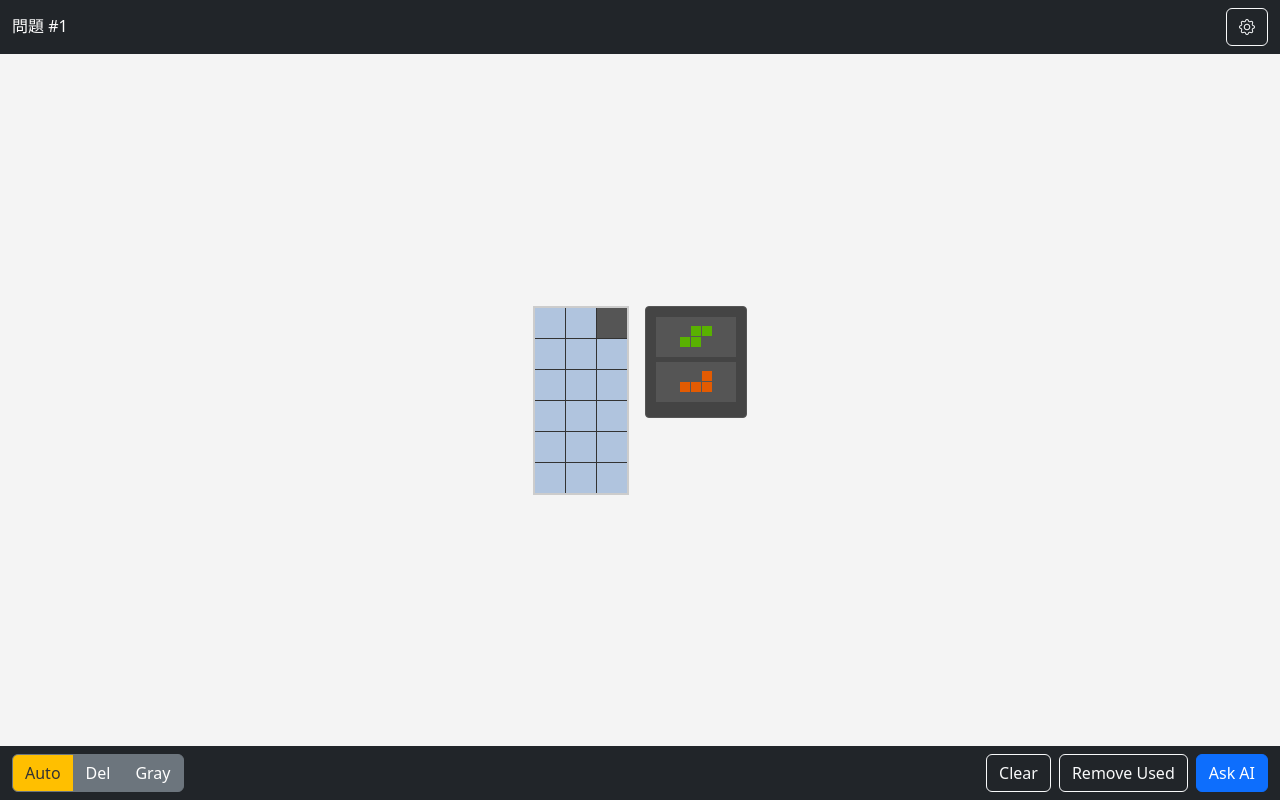
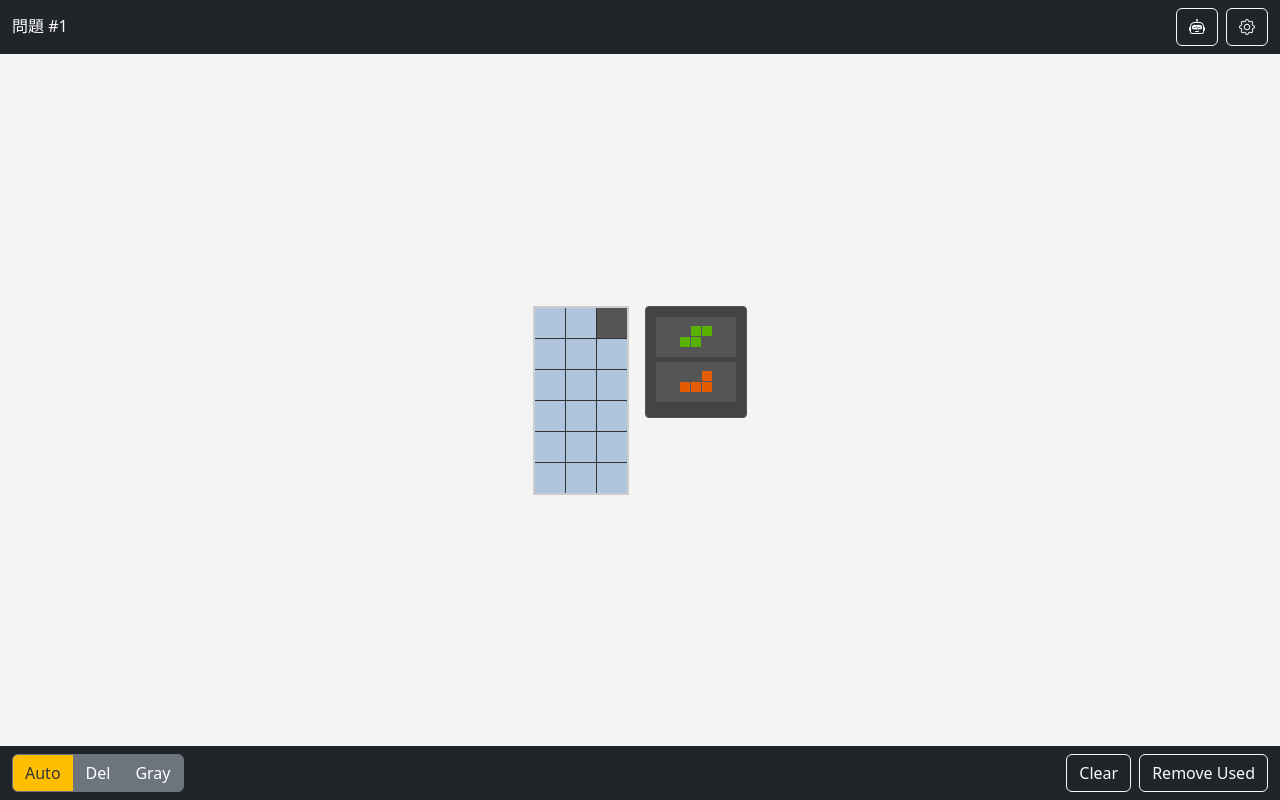
Before and after one commit to chokotia/TetrisDrillMaker, a website with bundled scripts: page index.html in a window 1280 px wide. Built offline with nearby package versions, Linux system fonts and the light colour scheme.

Commit message:
style: ai解析のためのボタンの位置を修正（下から画面上部へ）

```diff
--- a/index.html
+++ b/index.html
@@ -27,6 +27,15 @@
           <h1 id="current-problem" class="navbar-brand problem-counter m-0">
             問題 #1
           </h1>
+          <div class="d-flex align-items-center">
+            <button
+              id="ask-ai-button"
+              class="btn btn-outline-light me-2"
+              type="button"
+              aria-label="AIに最適な手を求める"
+            >
+              <i class="bi bi-robot"></i>
+            </button>
             <button
               id="settings-button"
               class="btn btn-outline-light d-flex align-items-center"
@@ -35,6 +44,7 @@
             >
               <i class="bi bi-gear"></i>
             </button>
+          </div>
         </div>
       </header>
 
@@ -89,14 +99,6 @@
               aria-label="使用済みのネクストピースを削除する"
             >
               Remove Used
-            </button>
-            <button
-              id="ask-ai-button"
-              class="btn btn-primary edit-toggle ms-2"
-              type="button"
-              aria-label="AIに最適な手を求める"
-            >
-              Ask AI
             </button>
           </div>
         </div>
```
Lines whose indentation alone changed are shown as unchanged.
